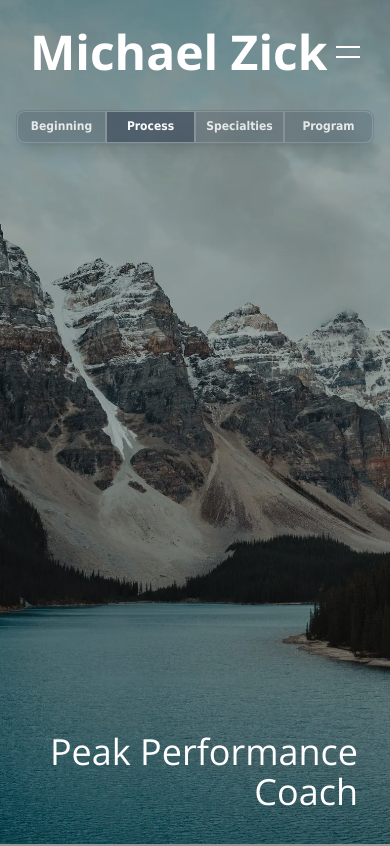
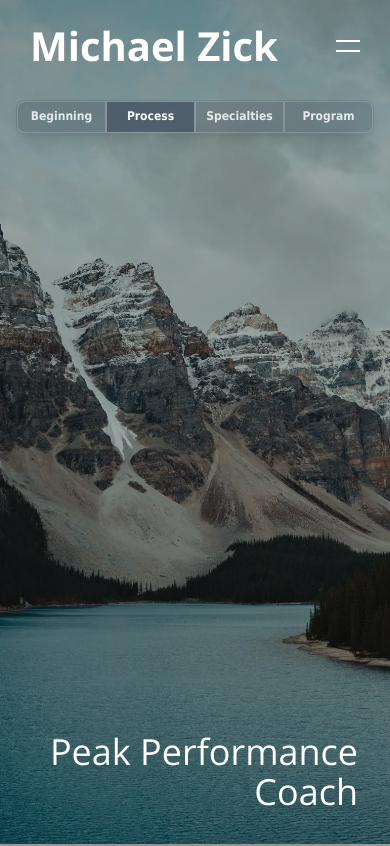
Before and after one commit to michaelzick/michaelzick.com, a Next.js app: page / in a window 390 px wide. Shown: the top 846 px of the page. Built offline with nearby package versions, Linux system fonts and the light colour scheme.

Commit message:
made nav title smaller on mobile; fixed mobile tabs top

```diff
--- a/components/HomePageContent.tsx
+++ b/components/HomePageContent.tsx
@@ -93,7 +93,7 @@ export default function HomePageContent() {
       {/* Mobile Navigation */}
       <div
         className="pointer-events-none fixed inset-x-4 z-40 hidden max-[929px]:flex"
-        style={{ top: isMobile ? '110px' : `${mobileTabsTop}px` }}
+        style={{ top: isMobile ? '100px' : `${mobileTabsTop}px` }}
       >
         <div
           ref={mobileTabsRef}
--- a/components/NavBar.tsx
+++ b/components/NavBar.tsx
@@ -47,7 +47,7 @@ export default function NavBar() {
         >
           <h1
             className={`font-bold transition-all duration-500 ${scrolled ? 'text-[48px]' : 'text-[56px]'
-              } max-[929px]:text-[48px]`}
+              } max-[929px]:text-[40px]`}
           >
             Michael Zick
           </h1>
--- a/components/hooks/useScrollTracking.ts
+++ b/components/hooks/useScrollTracking.ts
@@ -16,7 +16,7 @@ export function useScrollTracking(sectionConfig: SectionConfig[]) {
   const [activeLinks, setActiveLinks] = useState<SectionId[]>([]);
   const [activeSection, setActiveSection] = useState<SectionId | null>(null);
   const [isMobile, setIsMobile] = useState(false);
-  const [mobileTabsTop, setMobileTabsTop] = useState<number>(110);
+  const [mobileTabsTop, setMobileTabsTop] = useState<number>(100);
   const [mobileScrollMargin, setMobileScrollMargin] = useState<number>(220);
   const [beginningScrollMargin, setBeginningScrollMargin] = useState<number>(220);
 
```
